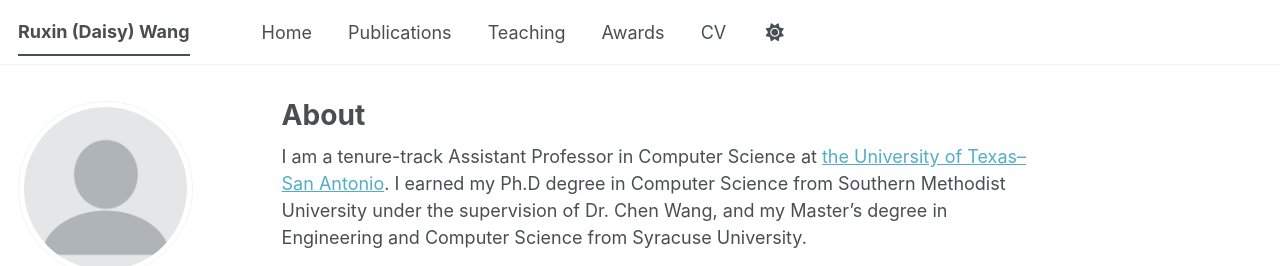
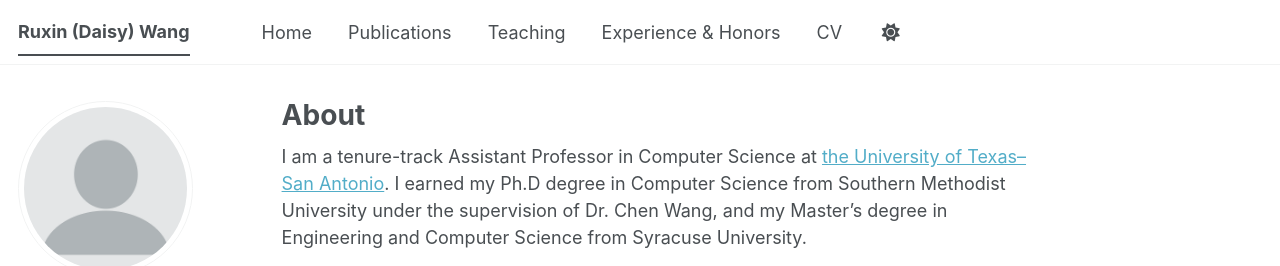
Before and after one commit to DaisyWang00/DaisyWang00.github.io, a Jekyll site: the page built from _pages/about.md, in a window 1280 px wide. Shown: the top 266 px of the page. Built offline with Jekyll 4.4.1, drawn with Linux system fonts in a browser that asks for light colours; some web fonts are replaced; a script bundle is joined from its source files by our own code; library files that are not in the unit come from our copies.

Commit message:
Update navigation.yml

```diff
--- a/_data/navigation.yml
+++ b/_data/navigation.yml
@@ -20,7 +20,7 @@ main:
   - title: "Teaching"
     url: /teaching/
 
-  - title: "Awards"
+  - title: "Experience & Honors"
     url: /year-archive/
 
   #- title: "CypherLab"
```
